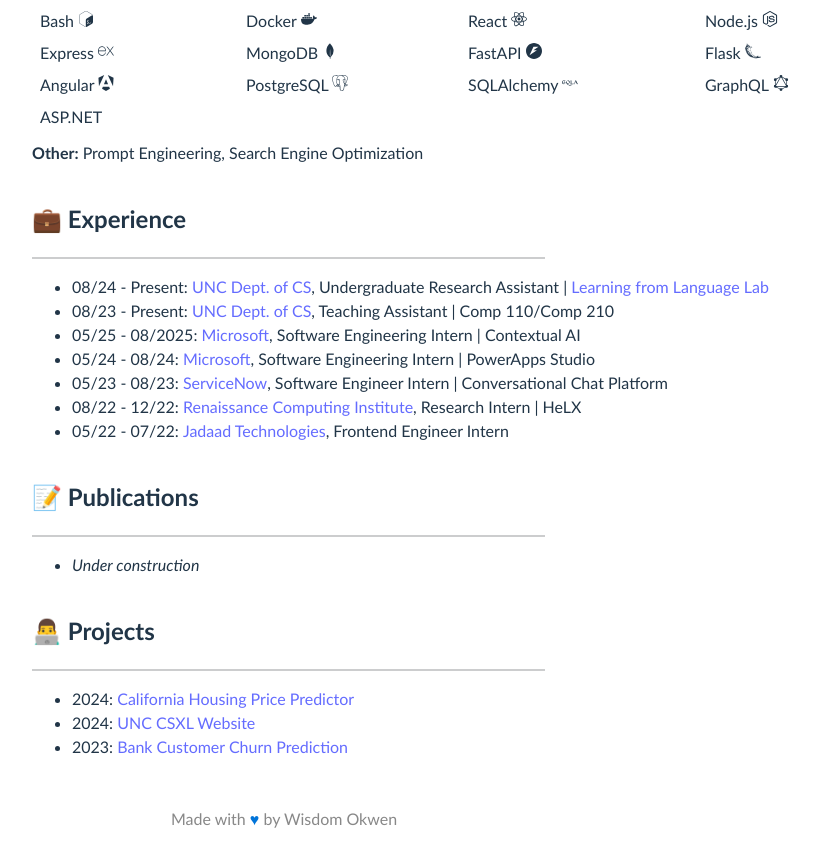
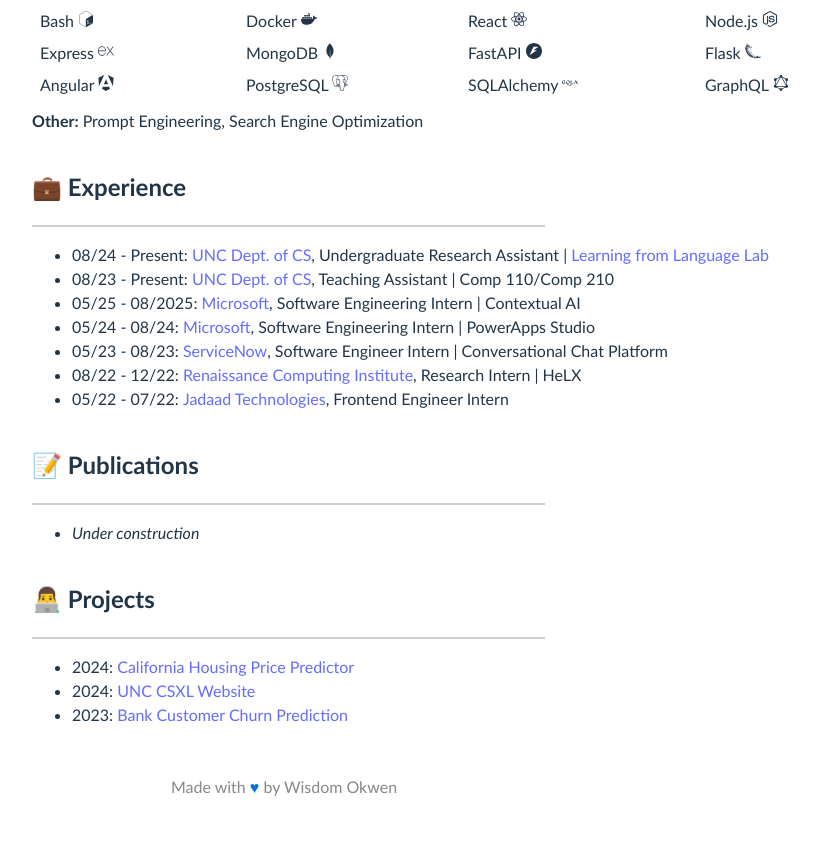
Before and after one commit to wisdom-okwen/wisdom-okwen.github.io, a React (Vite) app: page / in a window 1280 px wide. Shown: the part 1150-2017 px from the top of the page, without its empty margins (356-1175 px from the left). After the commit the page ends 1989 px from the top, so only its background shows below. Built offline with nearby package versions, Linux system fonts and the light colour scheme.

Commit message:
Remove margin

```diff
--- a/src/components/Navbar.module.css
+++ b/src/components/Navbar.module.css
@@ -32,8 +32,6 @@
   top: 0;
   z-index: 100;
   box-shadow: 0 2px 8px rgba(0,0,0,0.03);
-  margin-left: calc(50% - 50vw);
-  margin-right: calc(50% - 50vw);
   transition: background 0.3s, color 0.3s;
 }
 
--- a/src/components/Skills.tsx
+++ b/src/components/Skills.tsx
@@ -52,12 +52,7 @@
               <td style={{ padding: '4px 8px', verticalAlign: 'middle' }}>SQLAlchemy <SiSqlalchemy title="SQLAlchemy" /></td>
               <td style={{ padding: '4px 8px', verticalAlign: 'middle' }}>GraphQL <SiGraphql title="GraphQL" /></td>
             </tr>
-            <tr>
-              <td style={{ padding: '4px 8px', verticalAlign: 'middle' }}>ASP.NET</td>
-              <td></td>
-              <td></td>
-              <td></td>
-            </tr>
+
           </tbody>
         </table>
       </li>
```
